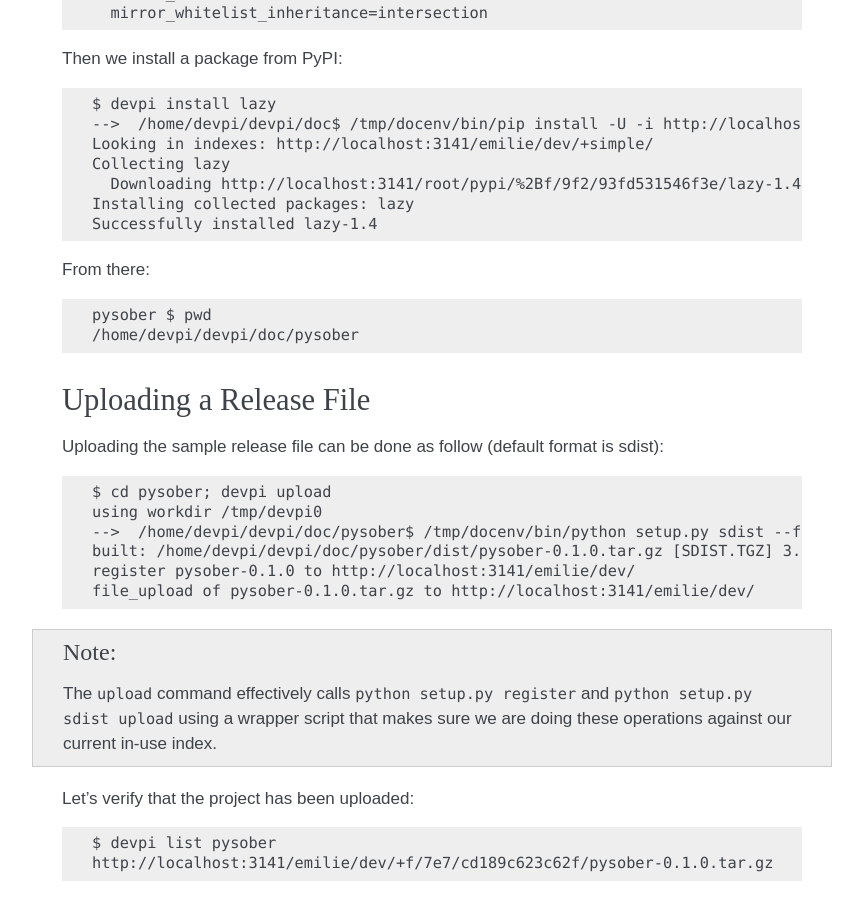
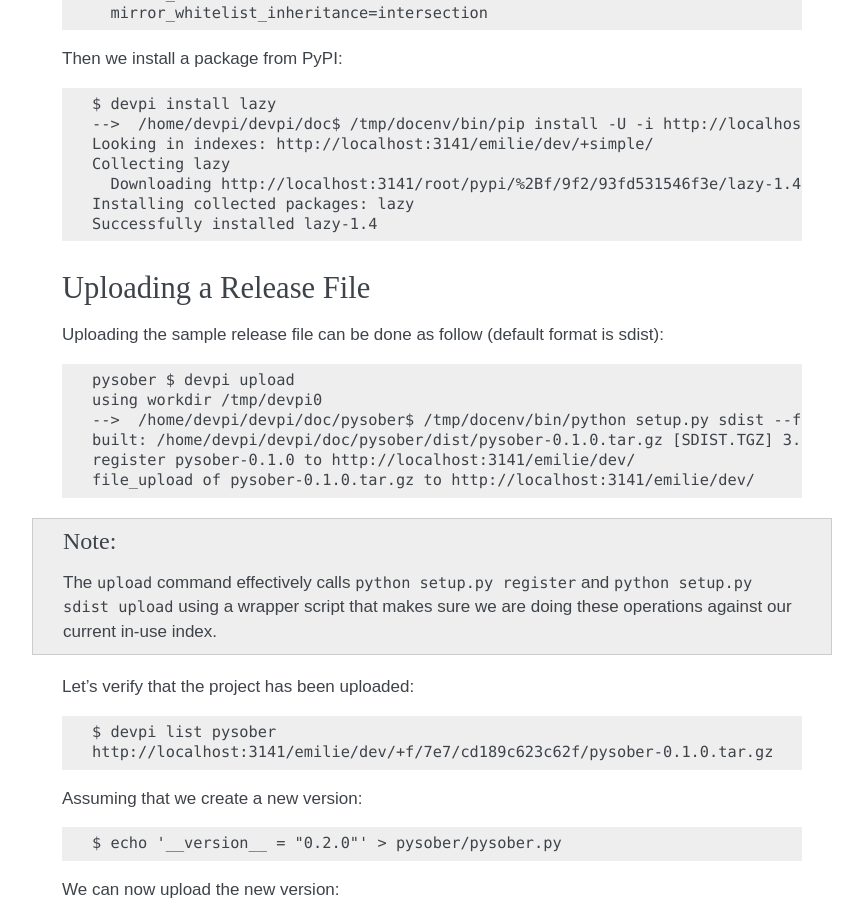
Before and after one commit to devpi/devpi, a Sphinx documentation site: the page built from doc/userman/devpi_packages.rst, in a window 1280 px wide and 900 px high, scrolled down 1407 px. Shown: the whole window, without its empty margins (318-1181 px from the left). Built offline with Sphinx 7.4.7, drawn with Linux system fonts in a browser that asks for light colours.

Commit message:
Replace pysober $ pwd by using pysober $ on first devpi upload.

```diff
--- a/doc/userman/devpi_packages.rst
+++ b/doc/userman/devpi_packages.rst
@@ -98,10 +98,6 @@
    Installing collected packages: lazy
    Successfully installed lazy-1.4
 
-From there::
-
-   pysober $ pwd
-   /home/devpi/devpi/doc/pysober
 
 .. _devpi_um_packages_rf_upload:
 
@@ -110,7 +106,7 @@
 
 Uploading the sample release file can be done as follow (default format is sdist)::
 
-   $ cd pysober; devpi upload
+   pysober $ devpi upload
    using workdir /tmp/devpi0
    -->  /home/devpi/devpi/doc/pysober$ /tmp/docenv/bin/python setup.py sdist --formats gztar
    built: /home/devpi/devpi/doc/pysober/dist/pysober-0.1.0.tar.gz [SDIST.TGZ] 3.102kb
```
